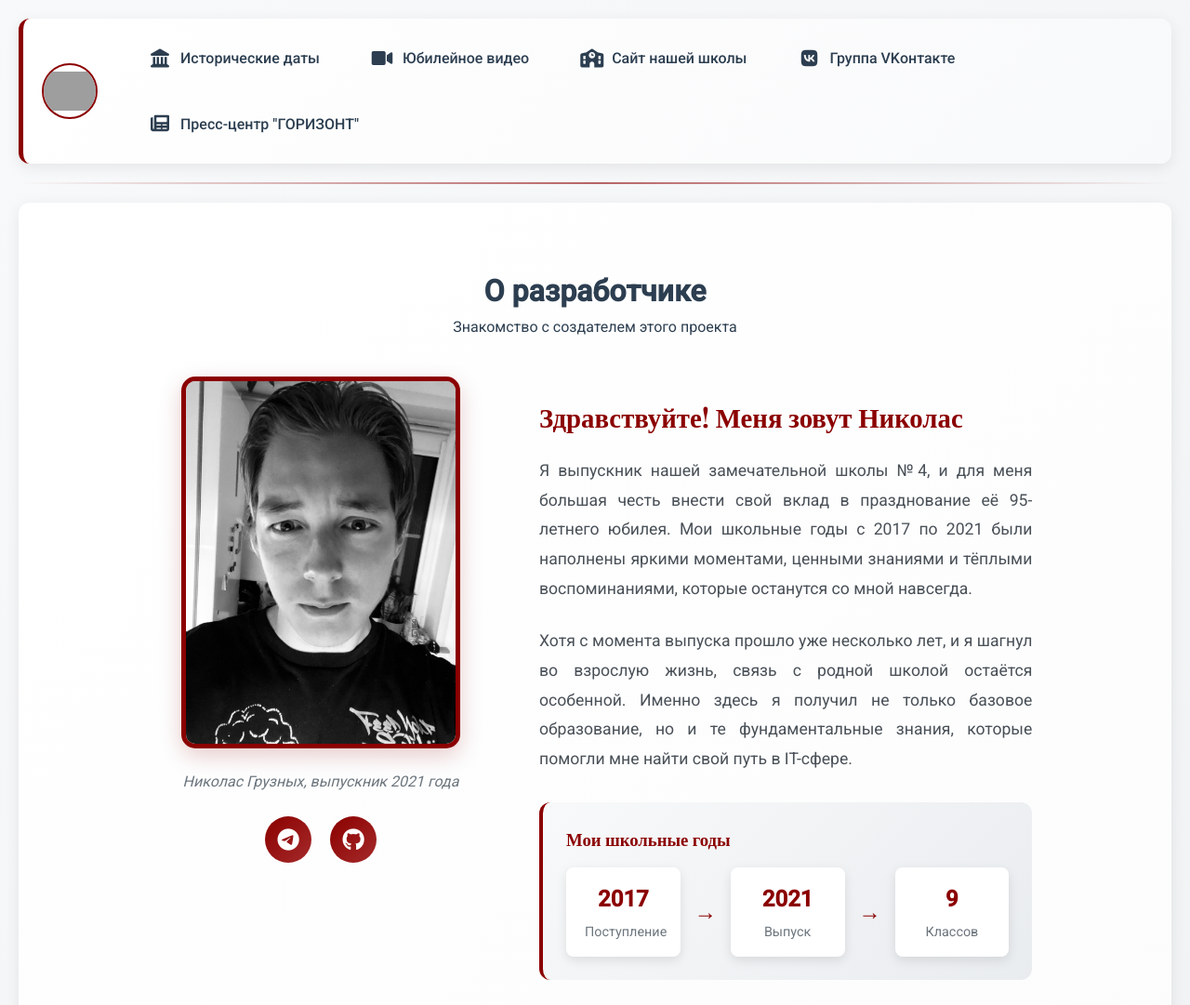
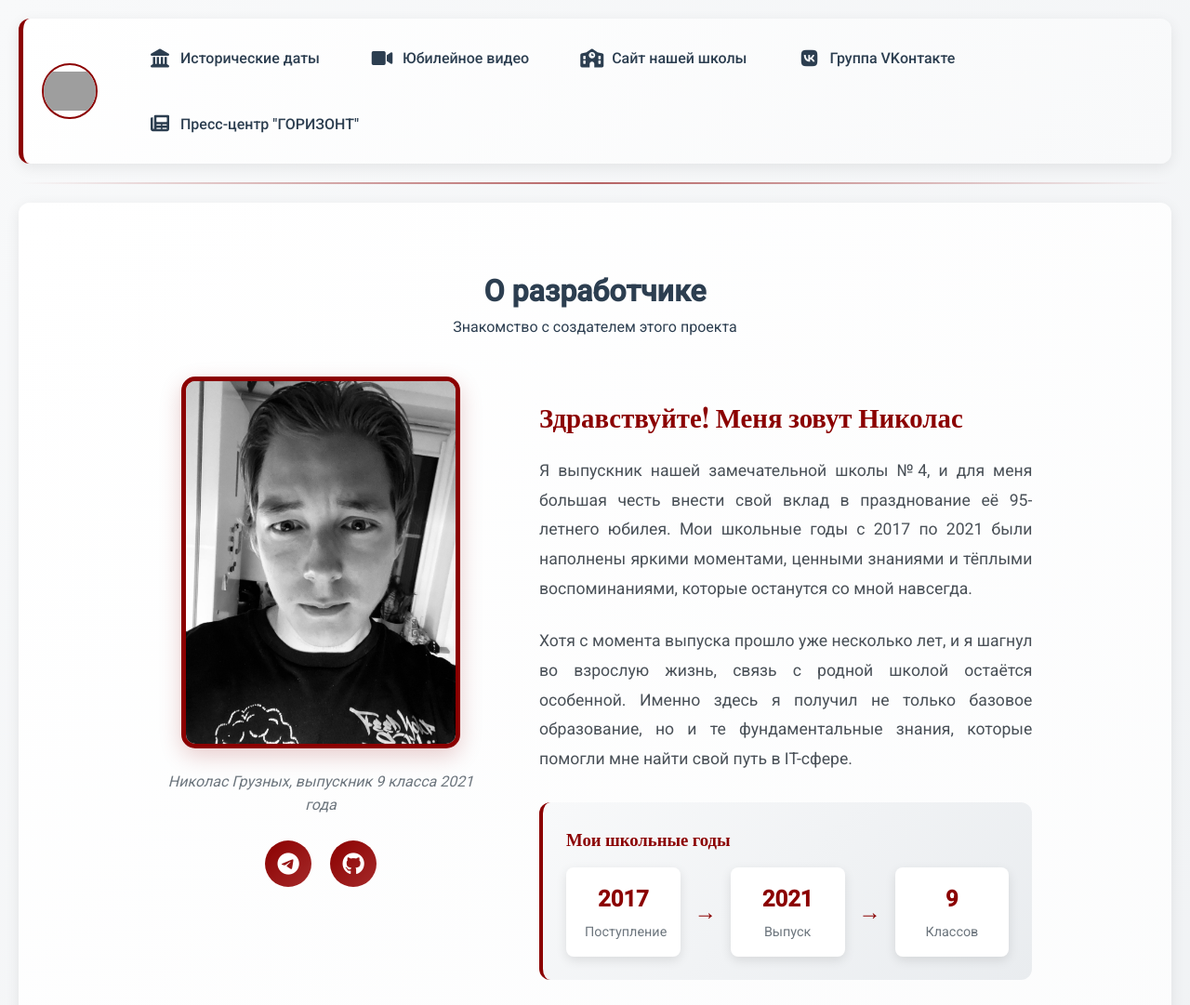
Before and after one commit to aevonso/anniversary-school-older, a plain HTML site: page pages/about-developer.html in a window 1280 px wide. Shown: the top 1081 px of the page at 93% size. Drawn offline with nearby package versions, Linux system fonts and the light colour scheme; grey boxes are pictures that could not be loaded.

Commit message:
fix text

```diff
--- a/pages/about-developer.html
+++ b/pages/about-developer.html
@@ -57,7 +57,7 @@
             <div class="developer-content">
                 <div class="developer-photo">
                     <img src="../images/NichOddone.jpg" alt="Николас Грузных" class="developer-image" onerror="this.src='https://via.placeholder.com/300x300/8b0000/ffffff?text=Nicholas'">
-                    <p class="photo-caption">Николас Грузных, выпускник 2021 года</p>
+                    <p class="photo-caption">Николас Грузных, выпускник 9 класса 2021 года</p>
 
                     <div class="social-links">
                         <a href="https://t.me/aevonso" class="social-link" target="_blank" title="Telegram">
```
